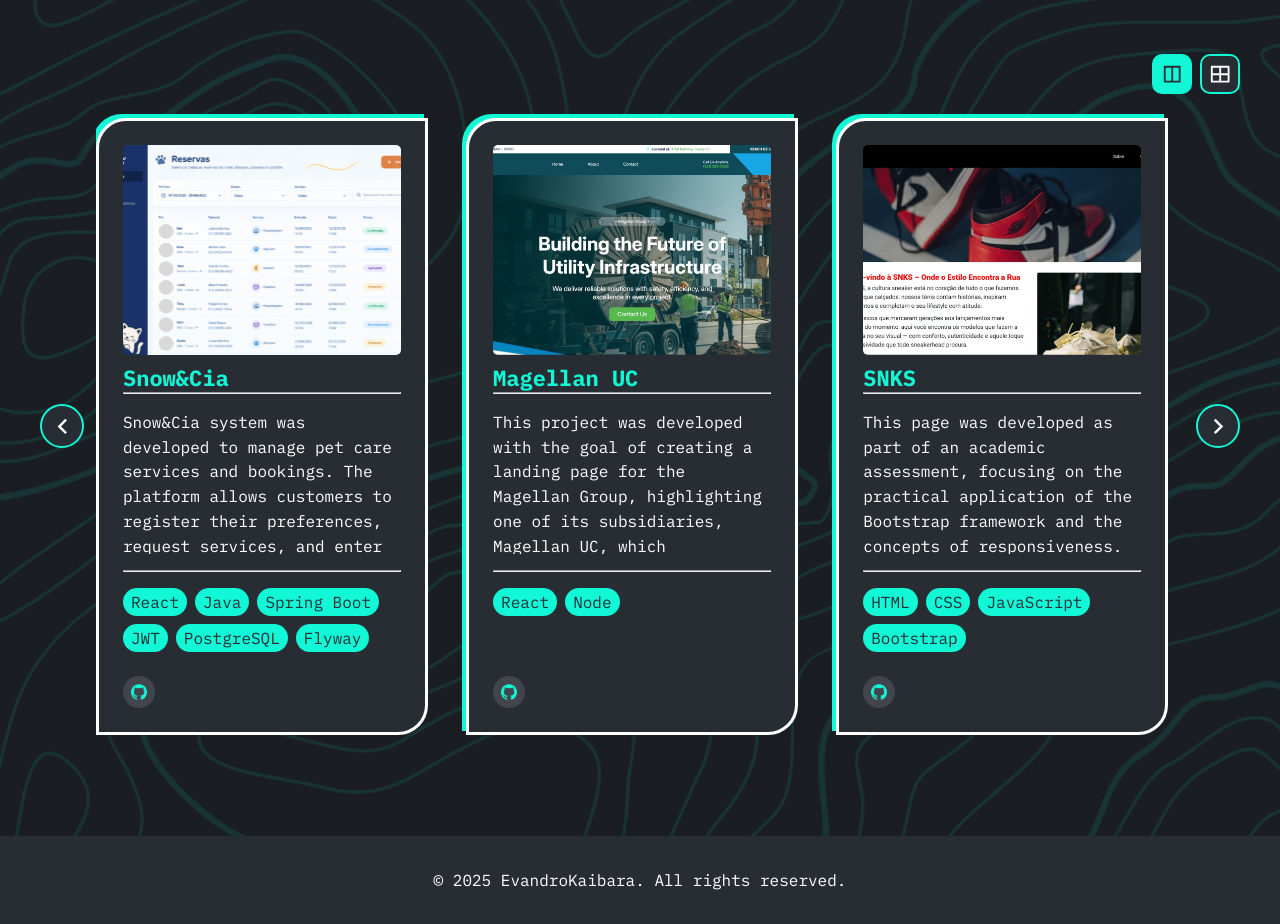
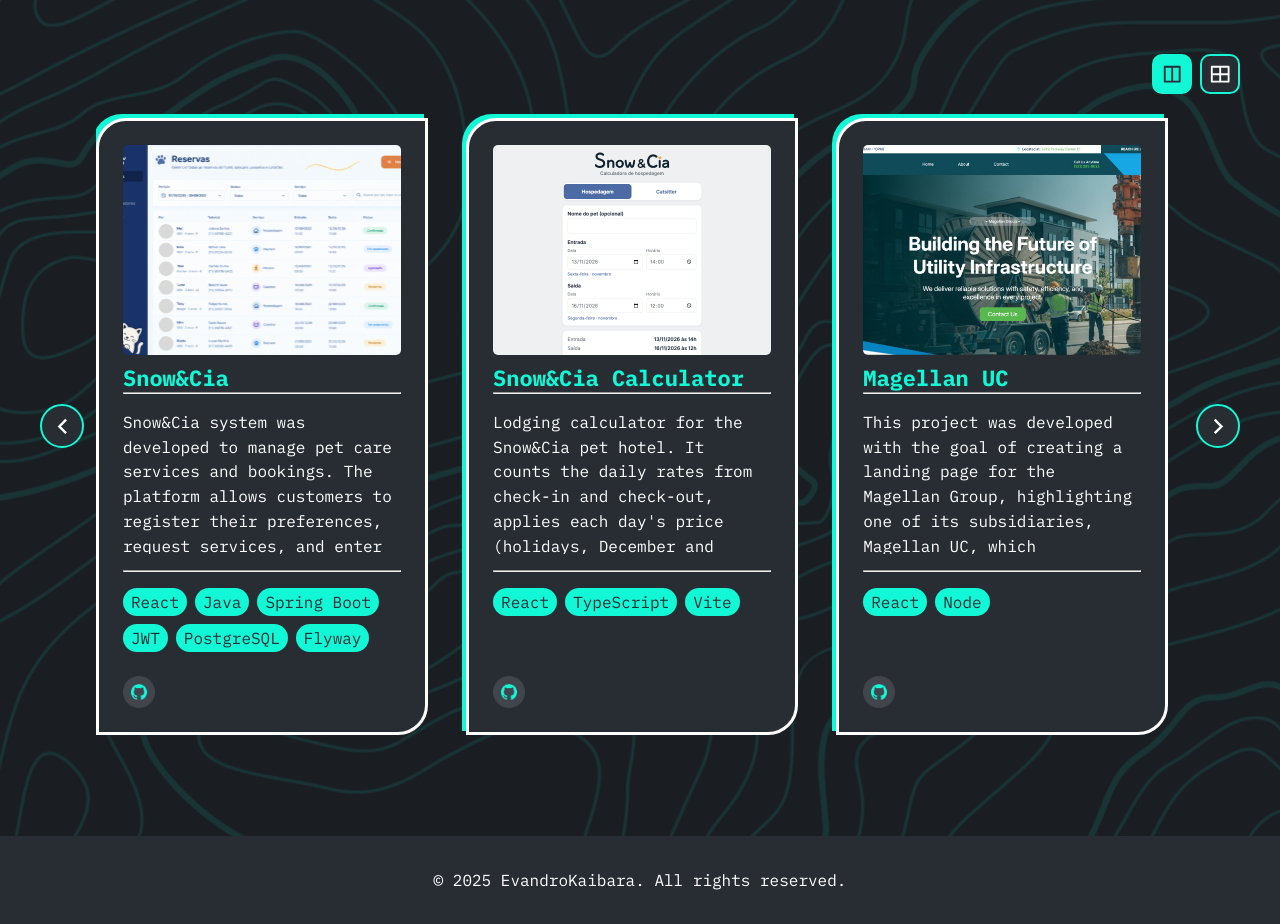
Before and after one commit to EvandroKaibara/portfolio, a React (Vite) app: page /eng in a window 1280 px wide. Shown: the part 2823-3747 px from the top of the page. Built offline with nearby package versions, Linux system fonts and the light colour scheme.

Commit message:
feat: add snowcia calculator project card

```diff
--- a/src/pages/eng/index.jsx
+++ b/src/pages/eng/index.jsx
@@ -138,6 +138,13 @@
                             techs={["React", "Java", "Spring Boot", "JWT", "PostgreSQL", "Flyway"]}
                         />
                         <CardProject
+                            img='./img/projects/snowcia-calculator.png'
+                            h4="Snow&Cia Calculator"
+                            description="Lodging calculator for the Snow&Cia pet hotel. It counts the daily rates from check-in and check-out, applies each day's price (holidays, December and January, long-stay promotion), calculates the deposit and the balance, and generates a text quote to send over WhatsApp. A second tab covers the Catsitter service, and everything runs in the browser, with no backend."
+                            github="https://github.com/EvandroKaibara/snowcia-calculator"
+                            techs={["React", "TypeScript", "Vite"]}
+                        />
+                        <CardProject
                             img='./img/projects/magellan.jpeg'
                             h4="Magellan UC"
                             description="This project was developed with the goal of creating a landing page for the Magellan Group, highlighting one of its subsidiaries, Magellan UC, which specializes in underground excavation in Florida. The page was designed to present the services in a strategic and attractive way, focusing on usability, responsive design, and efficient communication with the target audience."
--- a/src/pages/es/index.jsx
+++ b/src/pages/es/index.jsx
@@ -140,6 +140,13 @@
                         techs={["React", "Java", "Spring Boot", "JWT", "PostgreSQL", "Flyway"]}
                     />
                     <CardProject
+                        img='./img/projects/snowcia-calculator.png'
+                        h4="Snow&Cia Calculator"
+                        description="Calculadora de alojamiento del Hotelzinho Snow&Cia. Cuenta las noches a partir de la entrada y la salida, aplica la tarifa de cada una (feriados, diciembre y enero, promoción para estadías largas), calcula la seña y el saldo y genera el presupuesto en texto para enviarlo por WhatsApp. Tiene una segunda pestaña para el servicio de Catsitter y funciona completa en el navegador, sin backend."
+                        github="https://github.com/EvandroKaibara/snowcia-calculator"
+                        techs={["React", "TypeScript", "Vite"]}
+                    />
+                    <CardProject
                         img='./img/projects/magellan.jpeg'
                         h4="Magellan UC"
                         description="Este proyecto se desarrolló con el objetivo de crear una página de inicio para el Grupo Magellan, destacando una de sus filiales, Magellan UC, especializada en excavaciones subterráneas en Florida. La página se diseñó para presentar los servicios de forma estratégica y atractiva, priorizando la usabilidad, el diseño adaptable y una comunicación eficaz con el público objetivo."
--- a/src/pages/pt/index.jsx
+++ b/src/pages/pt/index.jsx
@@ -138,6 +138,13 @@
                             techs={["React", "Java", "Spring Boot", "JWT", "PostgreSQL", "Flyway"]}
                         />
                         <CardProject
+                            img='./img/projects/snowcia-calculator.png'
+                            h4="Snow&Cia Calculator"
+                            description="Calculadora de hospedagem do Hotelzinho Snow&Cia. Conta as diárias a partir da entrada e da saída, aplica a tarifa de cada uma (feriados, dezembro e janeiro, promoção para estadias longas), calcula o sinal e o saldo e gera o orçamento em texto para enviar por WhatsApp. Tem uma segunda aba para o serviço de Catsitter e roda inteira no navegador, sem backend."
+                            github="https://github.com/EvandroKaibara/snowcia-calculator"
+                            techs={["React", "TypeScript", "Vite"]}
+                        />
+                        <CardProject
                             img='./img/projects/magellan.jpeg'
                             h4="Magellan UC"
                             description="Este projeto foi desenvolvido com o objetivo de criar uma landing page para o Magellan Group, destacando uma de suas subsidiárias, a Magellan UC, especializada em escavações subterrâneas na Flórida. A página foi projetada para apresentar os serviços de maneira estratégica e atraente, com foco na usabilidade, no design responsivo e na comunicação eficiente com o público-alvo."
```
Also changed, not shown: public/img/projects/snowcia-calculator.png (added).
